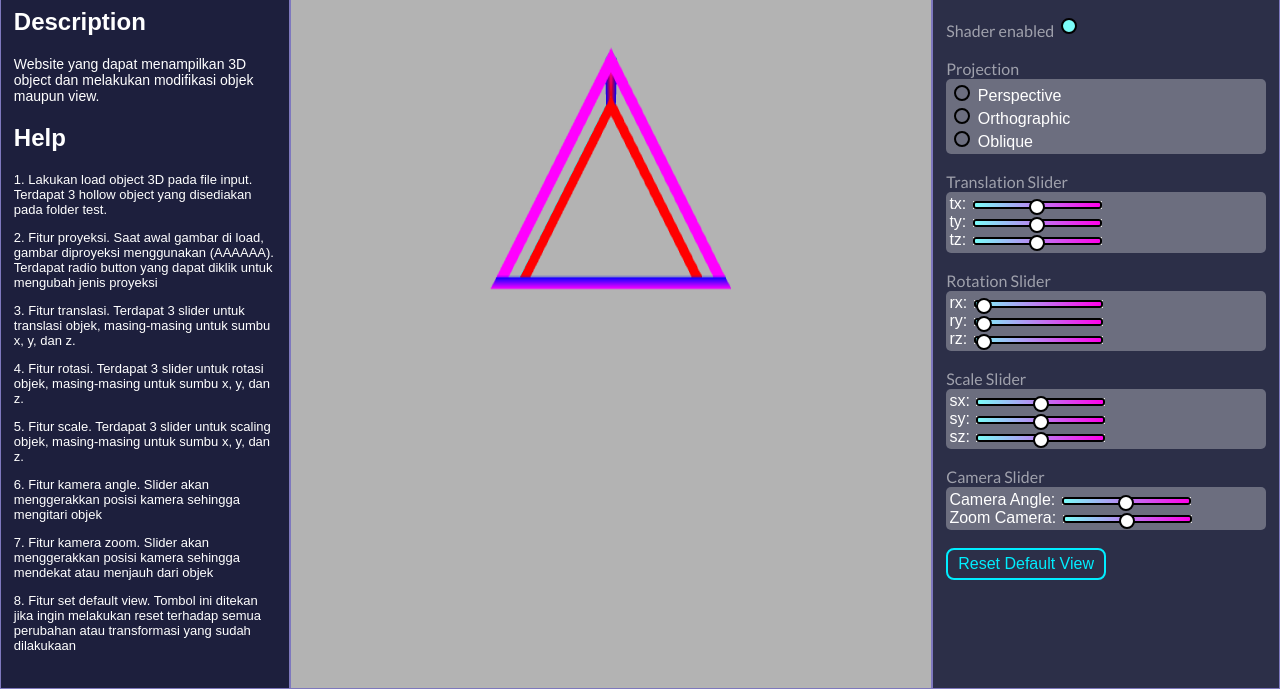
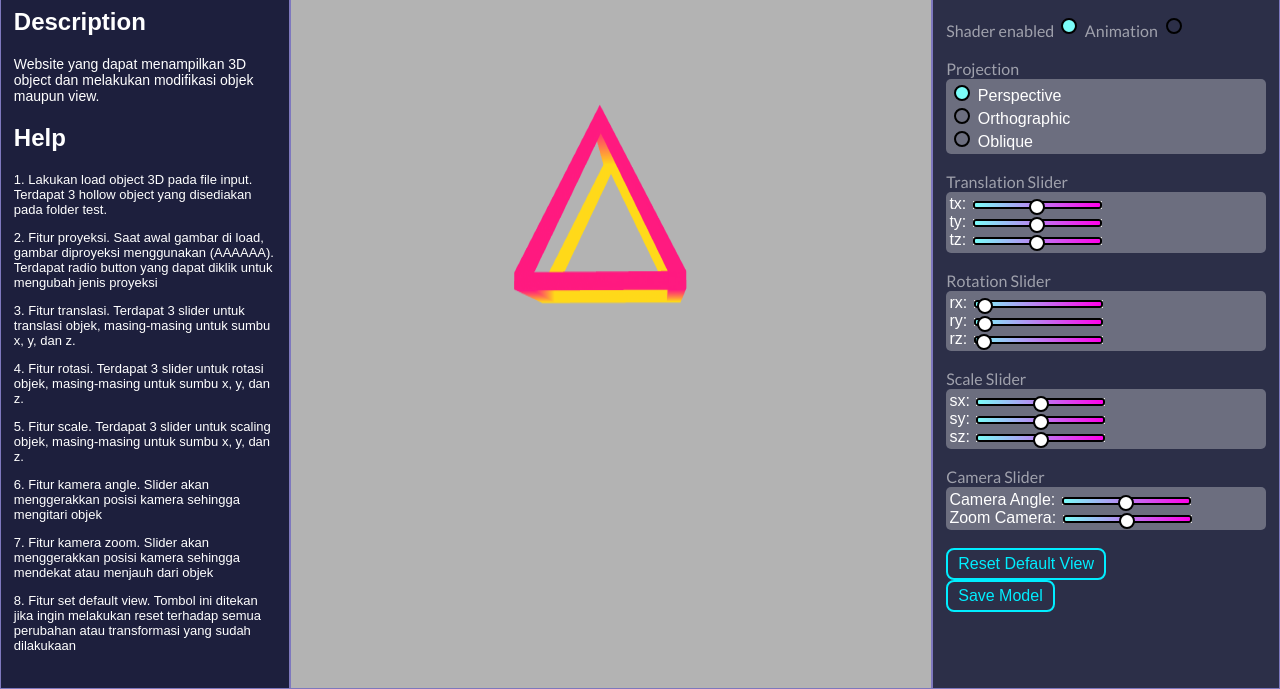
Before and after one commit to SurTan02/IF3260_Tugas2_K02_G17, a plain HTML site: page src/index.html in a window 1280 px wide. Shown: the part 111-800 px from the top of the page. Drawn offline with Linux system fonts and the light colour scheme; animation ran at ten frames a second; a web font is replaced by a local one.

Commit message:
feat: add animation + perspective + saveObject

```diff
--- a/src/index.html
+++ b/src/index.html
@@ -37,7 +37,7 @@
 
                 </div>
 			</div>
-            <canvas id="canvas" width="640px" height="480px"></canvas>
+            <canvas id="canvas" width="1280px" height="720px"></canvas>
 			<!-- <canvas id="canvas"></canvas> -->
 			<div class="pane">
                 <h2 style="text-align: center; border-bottom: 1px solid #7e78be;">
@@ -48,23 +48,25 @@
                 <div>
 					<label for="shader-state" class="control-label">Shader enabled </label>
 					<input type="checkbox" name="shader-state" id="shader-state" checked>
+					<label for="animation-state" class="control-label">Animation</label>
+					<input type="checkbox" name="animation-state" id="animation-state">
 				</div>
                 <br>
 				<div style="padding-bottom:0">
 					<span class="control-label">Projection</span>
-					<form class ="input-container">
+					<form class ="input-container" id="projection-option">
                         <label>
-                          <input type="radio" name="option" value="option1">
+                          <input type="radio" name="projection-option" value="perspective" checked>
                           Perspective
                         </label>
                         <br>
                         <label>
-                          <input type="radio" name="option" value="option2">
+                          <input type="radio" name="projection-option" value="orthographic">
                           Orthographic
                         </label>
                         <br>
                         <label>
-                          <input type="radio" name="option" value="option3">
+                          <input type="radio" name="projection-option" value="oblique">
                           Oblique
                         </label>
                       </form>
@@ -116,7 +118,8 @@
 
                     </div>
 				</div>
-                <br><input type="button" class="resetbutton" id="resetbutton" name="resetbutton" value="Reset Default View" >
+                    <br><input type="button" class="resetbutton" id="resetbutton" name="resetbutton" value="Reset Default View" >
+                    <br><input type="button" class="savebutton" id="savebutton" name="savebutton" value="Save Model" >
                 <div>
 
                 </div>
--- a/src/js/draw.js
+++ b/src/js/draw.js
@@ -1,65 +1,289 @@
-const jsonObj = {
-	vertices: [
+const DUMMY = {
+	"vertices": [
+		// TITIK PUNCAK // 0
 		0, 2, 0,
 
-		-1.0, 0, 0, -0.9, 0, 0, 0, 1.8, 0, 1.0, 0, 0, 0.9, 0, 0,
+		// BACK
+		-1, 0, 0,  // {1}
+		-0.8, 0, 0, // {2}
+		0, 1.7, 0,    // {3}
+		1, 0, 0,  // {4}
+		0.8, 0, 0, // {5}
 
-		1.0, 0, 0.1, 0, 2, 0.1,
+		// LEFT - FRONT
+		1, 0, 0.15, // {6}
+		0, 2, 0.15, // {7}
 
-		0, 1.8, 0, 0, 1.8, 2, 0, 2, 2,
+		// BAR ATAS {8-10}
+		0, 1.85, 0,
+		0, 1.85, 2,
+		0, 2, 2,
 
-		-1.0, 0, 2, -0.9, 0, 2, 0, 1.8, 2, 1.0, 0, 2, 0.9, 0, 2,
+		// FRONT
+		-1, 0, 2,  // {11}
+		-0.8, 0, 2, // {12}
+		0, 1.7, 2,  // {13}
+		1, 0, 2,  // {14}
+		0.8, 0, 2, // {15}
 
-		1.0, 0, 2, 0, 2, 2,
+		// LEFT - BACK
+		1, 0, 1.85, // {16}
+		0, 2, 1.85, // {17}
 
-		-1.0, 0, 0.1, 0, 2, 0.1,
+		// RIGHT - FRONT
+		-1, 0, 0.15, // {18}
+		0, 2, 0.15, // {19} == 7
 
-		-1.0, 0, 2, -1.0, 0, 2,
+		// RIGHT - BACK
+		-1, 0, 1.85, // {20}
+		-1, 0, 2, // {21}
 
-		-0.9, 0, 2, 0.9, 0, 2,
+		// FLOOR
+		-0.8, 0.2, 2, //22
+		0.8, 0.2, 2,  //23
 
-		-0.95, 0.1, 0, 0.95, 0.1, 0, -0.95, 0.1, 2, 0.95, 0.1, 2,
+		// FLOOR TAMBAHAN
+		-0.8, -0.2, 0.15,  // {24}
+		0.8, -0.2, 0.15, // {25}
+		-0.8, -0.2, 1.85,  // {26}
+		0.8, -0.2, 1.85, // {27}
 
-		-0.05, 1.9, 0, 0.05, 1.9, 0, -0.05, 1.9, 2, 0.05, 1.9, 2,
-	],
-	indices: [
-		1, 2, 3, 1, 3, 0, 4, 5, 3, 4, 3, 0,
+		// TOP L - R
+		-0.1, 1.8, 0, // {28}
+		0.1, 1.8, 0, // {29}
+		-0.1, 1.8, 2, // {30}
+		0.1, 1.8, 2, // {31}
 
-		4, 6, 7, 4, 7, 0,
+		// FLOOR DEPAN - BOTTOM
+		-1, -0.2, 2,    //32
+		1, -0.2, 1.85, // 33
+		1, -0.2, 2, // 34
+		-1, -0.2, 1.85, //35
 
-		14, 16, 17, 14, 17, 10,
+		-0.8, 0, 1.85, // {36}
+		0, 1.7, 1.85,    // {37}
+		0.8, 0, 1.85, // {38}
 
-		0, 9, 8, 10, 9, 0, 0, 29, 31, 0, 31, 10, 0, 10, 30, 0, 30, 28,
+		// RUSUK BELAKANG - FRONT
+		-1, 0, 0.15,  // 39 == 18
+		-0.8, 0, 0.15, // 40
+		0, 1.7, 0.15,    // 41
+		1, 0, 0.15,  // 42 == 6
+		0.8, 0, 0.15, // 43
 
-		11, 12, 13, 11, 13, 10, 14, 15, 13, 14, 13, 10,
+		// FLOOR BELAKANG - BOTTOM
+		-1, -0.2, 0,    //44
+		1, -0.2, 0.15, // 45
+		1, -0.2, 0, // 46
+		-1, -0.2, 0.15, //47
 
-		0, 1, 18, 0, 18, 19,
-
-		10, 17, 20, 10, 20, 21,
-
-		1, 22, 2, 1, 11, 22,
-
-		4, 5, 23, 4, 23, 14,
-
-		20, 11, 16, 11, 14, 16,
-
-		1, 18, 4, 4, 18, 6,
-
-		1, 4, 24, 25, 24, 4, 4, 14, 25, 25, 14, 27, 1, 24, 11, 11, 24, 26, 14, 26,
-		27, 11, 26, 14,
+		// FLOOR DEPAN - UP
+		-0.1, 1.8, 0.15, // {48}
+		0.1, 1.8, 0.15, // {49}
+		-0.1, 1.8, 1.85, // {50}
+		0.1, 1.8, 1.85, // {51}
 	],
 
-	color: [
-		1, 0, 0, 1, 0, 0, 1, 0, 0, 1, 0, 0, 1, 0, 0, 1, 0, 0, 1, 0, 0, 1, 0, 0, 1,
-		0, 1, 1, 0, 1, 1, 0, 1, 1, 0, 1, 1, 0, 1, 1, 0, 1, 1, 0, 1, 1, 0, 1, 0, 1,
-		1, 0, 1, 1, 0, 1, 1, 0, 1, 1, 0, 1, 1, 0, 1, 1, 0, 1, 1, 0, 1, 1, 0, 0, 1,
-		0, 0, 1, 0, 0, 1, 0, 0, 1, 0, 0, 1, 0, 0, 1, 0, 0, 1, 0, 0, 1,
+	 "indices" : [
+		// RUSUK DEPAN - FRONT(L-R)
+		11, 12, 13,
+		11, 13, 10,
+		14, 13, 15,
+		14, 10, 13,
+
+		// RUSUK DEPAN - BACK(L - R)
+		20, 17, 37,
+		20, 37, 36,
+		38, 37, 16,
+		16, 37, 17,
+
+		// // RUSUK DEPAN - RIGHT
+		14, 16, 17,
+		14, 17, 10,
+		13, 37, 38,
+		13, 38, 15,
+
+		// // // RUSUK DEPAN - LEFT
+		10, 17 , 20,
+		10, 20 , 11,
+		37, 13, 36,
+		13, 12, 36,
+
+		// // // RUSUK BELAKANG - FRONT
+		7, 18, 41,
+		41, 18, 40,
+		41, 43, 6,
+		7, 41, 6,
+
+		// // // RUSUK BELAKANG - BACK
+		1, 3, 2,
+		1, 0, 3,
+		4, 5, 3,
+		4, 3, 0,
+
+		// // // RUSUK BELAKANG - RIGHT
+		4, 7, 6,
+		4, 0, 7,
+		3, 5, 43,
+		41, 3, 43,
+
+		// // // RUSUK BELAKANG - LEFT
+		0, 1, 18,
+		0, 18, 7,
+		3, 41, 2,
+		41, 40, 2,
+
+
+		// // // BAR ATAS
+		0, 31, 29,
+		0, 10, 31,
+		0, 30, 10,
+		0, 28, 30,
+		50, 48, 49,
+		49, 51, 50,
+
+		// // // FLOOR DEPAN - BOTTOM
+		32, 35, 34,
+		35, 33, 34,
+
+		// // FLOOR DEPAN - UP
+		12, 36, 38,
+		12, 38, 15,
+
+		// // FLOOR DEPAN - FRONT
+		11, 32, 34,
+		11, 34, 14,
+
+		// // FLOOR DEPAN - BACK
+		26, 36, 27,
+		36, 38, 27,
+
+		// // FLOOR BELAKANG - UP
+		2, 40, 43,
+		2, 43, 5,
+
+		// FLOOR BELAKANG - BOTTOM
+		47, 44, 45,
+		44, 46, 45,
+
+		// // FLOOR BELAKANG - BACK
+		1, 46, 44,
+		1, 4, 46,
+
+		// // FLOOR BELAKANG - FRONT
+		40, 24, 25,
+		40, 25, 43,
+
+		// // FLOOR KIRI - L - R - B - U
+		1, 44, 32,
+		1, 32, 11,
+
+		36, 40, 24,
+		36, 26, 24,
+
+		47, 24, 26,
+		47, 26, 35,
+
+		18, 20, 36,
+		18, 36, 40,
+
+		// // FLOOR KANAN - L - R - B - U
+		43, 25, 27,
+		43, 27, 38,
+
+		34, 46, 14,
+		46, 4, 14,
+
+		27, 25, 45,
+		45, 33, 27,
+
+		43, 38, 16,
+		43, 16, 6,
    ],
-};
 
-main(jsonObj);
+	"color" : [
+	  1, 0.85, 0.1,
+	  1, 0.85, 0.1,
+	  1, 0.85, 0.1,
+	  1, 0.85, 0.1,
+	  1, 0.85, 0.1,
+
+	  1, 0.85, 0.1,
+	  1, 0.85, 0.1,  //6
+	  1, 0.85, 0.1,  //7
+	  1, 0.85, 0.1,
+	  1, 0.85, 0.1,
+
+	  1, 0.1, 0.5,  //10
+	  1, 0.1, 0.5,  //11
+	  1, 0.1, 0.5,
+	  1, 0.1, 0.5,
+	  1, 0.1, 0.5,  //14
+
+	  1, 0.1, 0.5,
+	  1, 0.1, 0.5,  //16
+	  1, 0.1, 0.5,  //17
+	  1, 0.85, 0.1,  //18
+	  1, 0.85, 0.1,
+
+	  1, 0.1, 0.5,  //20
+	  1, 0.1, 0.5,  //21
+	  1, 0.85, 0.1,
+	  1, 0.85, 0.1,
+	  1, 0.85, 0.1,
+
+	  1, 0.85, 0.1,  //25 = merah
+	  1, 0.1, 0.5,
+	  1, 0.1, 0.5,  //27 = merah
+	  1, 0.85, 0.1, //28
+	  1, 0.85, 0.1, //29
+
+	  1, 0.1, 0.5, //30
+	  1, 0.1, 0.5, //31
+
+	  1, 0.1, 0.5,
+	  1, 0.1, 0.5,
+	  1, 0.1, 0.5,
+	  1, 0.1, 0.5,
+	  1, 0.1, 0.5,   //36
+	  1, 0.1, 0.5,
+	  1, 0.1, 0.5,  //38
+	  1, 0.85, 0.1,
+
+	  1, 0.85, 0.1,  //40
+	  1, 0.85, 0.1,
+	  1, 0.85, 0.1,
+	  1, 0.85, 0.1,
+	  1, 0.85, 0.1, //44
+	  1, 0.85, 0.1, //45
+	  1, 0.85, 0.1,
+	  1, 0.85, 0.1, //47
+	  1, 0.85, 0.1,
+
+	  1, 0.85, 0.1,
+	  1, 0.1, 0.5,
+
+	  1, 0.1, 0.5
+	]
+  }
+
+main(DUMMY);
+var tes = false;
 
 function main(jsonObj) {
+	// GATAU KALAU DI SCRIPT SLIDENRYA GA SESUAI, JADI LETAK DISINi
+	slider_tx.value = tx;
+	slider_ty.value = ty;
+	slider_ty.value = ty;
+	slider_sx.value = sx;
+	slider_sy.value = sy;
+	slider_sz.value = sz;
+	slider_rx.value = rx;
+	slider_ry.value = ry;
+	slider_rz.value = rz;
+	slider_yc.value = yc;
+	slider_zc.value = zc;
+
 	const canvas = document.getElementById("canvas");
 	const gl = canvas.getContext("webgl");
 	// Define the vertex and fragment shaders
@@ -76,8 +300,8 @@ function main(jsonObj) {
 	varying lowp vec4 vColor;
 
 	void main() {
-      vec4 worldPos = uModelViewMatrix * aVertexPosition;
-      gl_Position = uProjectionMatrix * worldPos;
+		vec4 newModelViewMatrix = uModelViewMatrix * aVertexPosition;
+		gl_Position = uProjectionMatrix * newModelViewMatrix;
 		vColor = aVertexColor;
 	}
 
@@ -92,23 +316,6 @@ function main(jsonObj) {
 
 	const program = initShaders(gl, vertexShaderSource, fragmentShaderSource);
 
-	// Set up the camera -> TAR GANTI BUATAN KITA
-	const camera = {
-		fieldOfView: (45 * Math.PI) / 180, // in radians
-		aspectRatio: canvas.clientWidth / canvas.clientHeight,
-		nearClipPlane: 0.1,
-		farClipPlane: 100.0,
-	};
-
-	// LOAD OBJECT
-	const model = loadObject(
-		gl,
-		jsonObj.vertices,
-		jsonObj.indices,
-		jsonObj.color
-	);
-
-	const { mat4 } = glMatrix;
 	// Draw the scene
 	requestAnimationFrame(render);
 
@@ -120,65 +327,62 @@ function main(jsonObj) {
 		gl.depthFunc(gl.LEQUAL);
 		gl.clear(gl.COLOR_BUFFER_BIT | gl.DEPTH_BUFFER_BIT);
 
-		// PROJECTION -> TAR GANTI BUATAN KITA
-		var projectionMatrix = m4();
+		// PROJECTION
+		var projectionMatrix = getProjection(projection_opt.value)
 
-		// PERSPECTIVE -> ganti punya kita
-		mat4.perspective(
-			projectionMatrix,
-			camera.fieldOfView,
-			camera.aspectRatio,
-			camera.nearClipPlane,
-			camera.farClipPlane
-		);
-
-		// ORTHO
-		// projectionMatrix = orthographic(
-		// 	-5,
-		// 	5,
-		// 	-5,
-		// 	5,
-		// 	camera.nearClipPlane,
-		// 	camera.farClipPlane
-		// );
-
-		// OBLIQUE
-
-		// CAMERA POSITION
-		mat4.translate(projectionMatrix, projectionMatrix, [0, 0, -10]);
-
-		drawObject(gl, program, model, projectionMatrix);
+		const translateMatrix = [
+			1, 0, 0, 0,
+			0, 1, 0, 0,
+			0, 0, 1, 0,
+			0, 0, -10, 1
+		];
+		projectionMatrix = multiply(translateMatrix, projectionMatrix)
+		drawObject(gl, program, jsonObj, projectionMatrix);
 		requestAnimationFrame(render);
 	}
 }
 
-function drawObject(gl, program, model, projectionMatrix) {
+function drawObject(gl, program, jsonObj, projectionMatrix) {
 	gl.useProgram(program);
 
-	var modelViewMatrix = m4();
+	// LOAD OBJECT
+	const model = loadObject(
+		gl,
+		jsonObj.vertices,
+		jsonObj.indices,
+		jsonObj.color
+		);
 
+	var modelViewMatrix = jsonObj.modelViewMatrix? jsonObj.modelViewMatrix : m4();
 	// CAMERA ANGLE
 	projectionMatrix = rotationY(projectionMatrix, yc);
 
 	// CAMERA ZOOM
 	modelViewMatrix = scale(modelViewMatrix, zc, zc, zc);
 
-	// Rotasi
+	// ROTASI
 	var cameraMatrix = m4();
-	cameraMatrix = xRotate(cameraMatrix, rx);
-	cameraMatrix = yRotate(cameraMatrix, ry);
-	cameraMatrix = zRotate(cameraMatrix, rz);
+	cameraMatrix = xRotate(cameraMatrix, rx/180 * Math.PI);
+	cameraMatrix = yRotate(cameraMatrix, ry/180 * Math.PI);
+	cameraMatrix = zRotate(cameraMatrix, rz/180 * Math.PI);
 
 	var viewMatrix = inverse(cameraMatrix);
 
+	// ANIMASI
+	if(animation_check.checked){
+		rx >= 360 ? rx = 0 : rx += 0.5
+		slider_rx.value = rx;
+	}
+
 	// SCALING
 	modelViewMatrix = scale(modelViewMatrix, sx, sy, sz);
-
 	modelViewMatrix = multiply(modelViewMatrix, viewMatrix);
 
 	// TRANSLASI
 	modelViewMatrix = translate(modelViewMatrix, tx, ty, tz);
 
+	// SAVE BUTTON
+	save_btn.onclick = () => saveObjectfunction(jsonObj, modelViewMatrix)
 	{
 		const vertexPosition = gl.getAttribLocation(program, "aVertexPosition");
 		gl.bindBuffer(gl.ARRAY_BUFFER, model.position);
@@ -265,3 +469,15 @@ function loadObject(gl, vertices, indices, color) {
 		ilength: indices.length,
 	};
 }
+
+function saveObjectfunction (jsonObj, modelViewMatrix) {
+
+	var newJson = JSON.stringify({...jsonObj, "modelViewMatrix": modelViewMatrix})
+	const blob = new Blob([newJson], {type: 'application/json'});
+  	const url = URL.createObjectURL(blob);
+  	const link = document.createElement('a');
+  	link.href = url;
+  	link.download = 'objects.json';
+  	link.click();
+  	URL.revokeObjectURL(url);
+}
--- a/src/js/script.js
+++ b/src/js/script.js
@@ -12,30 +12,21 @@ const slider_zc = document.getElementById("zoomCamera");
 
 const loader = document.getElementById("load");
 const resetCamera = document.getElementById("resetbutton");
+const save_btn = document.getElementById("savebutton");
+const projection_opt = document.getElementById("projection-option");
+const animation_check = document.getElementById("animation-state");
 
 var tx = 0;
 var ty = 0;
 var tz = 0;
-var rx = 0;
-var ry = 0;
+var rx = 5.78;
+var ry = 3.8;
 var rz = 0;
 var sx = 1;
 var sy = 1;
 var sz = 1;
 var yc = 0;
 var zc = 1;
-
-slider_tx.value = tx;
-slider_ty.value = ty;
-slider_ty.value = ty;
-slider_sx.value = sx;
-slider_sy.value = sy;
-slider_sz.value = sz;
-slider_rx.value = rx;
-slider_ry.value = ry;
-slider_rz.value = rz;
-slider_yc.value = yc;
-slider_zc.value = zc;
 
 slider_tx.oninput = function () {
 	tx = this.value;
@@ -50,15 +41,15 @@ slider_tz.oninput = function () {
 };
 
 slider_rx.oninput = function () {
-	rx = (this.value / 180) * Math.PI;
+	rx = this.value
 };
 
 slider_ry.oninput = function () {
-	ry = (this.value / 180) * Math.PI;
+	ry = this.value
 };
 
 slider_rz.oninput = function () {
-	rz = (this.value / 180) * Math.PI;
+	rz =  this.value
 };
 
 slider_sx.oninput = function () {
@@ -120,3 +111,8 @@ resetCamera.onclick = function (e) {
 	slider_yc.value = yc;
 	slider_zc.value = zc;
 };
+
+projection_opt.onchange = function(){
+	const selectedProjection = document.querySelector('input[name="projection-option"]:checked').value;
+	this.value = selectedProjection
+}
--- a/src/js/utils.js
+++ b/src/js/utils.js
@@ -24,6 +24,51 @@ const orthographic = (left, right, bottom, top, near, far) => {
 		1,
 	];
 };
+
+const perspective = (angle, aspect, zMin, zMax) => {
+	// angle = 45
+	// (45 * Math.PI) / 180,
+	var top = Math.tan((angle) * Math.PI/360);
+	var right = top * aspect;
+	return [
+	   1/right, 0 , 0, 0,
+	   0, 1/top, 0, 0,
+	   0, 0, (zMax+zMin)/(zMin-zMax), -1,
+	   0, 0, (2*zMax*zMin)/(zMin-zMax), 0
+	   ];
+}
+
+const getProjection = (type) => {
+	const camera = {
+		fieldOfView: 60,
+		aspectRatio: canvas.clientWidth / canvas.clientHeight,
+		nearClipPlane: 1,
+		farClipPlane: 100.0,
+	};
+	projectionMatrix = m4()
+	switch(type) {
+		case "oblique":
+			break;
+		case "orthographic":
+			projectionMatrix = orthographic(
+				-5,
+				5,
+				-5,
+				5,
+				camera.nearClipPlane,
+				camera.farClipPlane
+				);
+			break;
+		default:
+			projectionMatrix = perspective(
+				camera.fieldOfView,
+				camera.aspectRatio,
+				camera.nearClipPlane,
+				camera.farClipPlane
+			);
+	}
+	return projectionMatrix
+}
 
 const multiply = (a, b) => {
 	let res = new Array(16).fill(0);
@@ -118,45 +163,50 @@ const rotationZ = (n, a) => {
 };
 
 const translate = (m, tx, ty, tz) => {
-	const translateMatrix = [1, 0, 0, 0, 0, 1, 0, 0, 0, 0, 1, 0, tx, ty, tz, 1];
+	const translateMatrix = [
+		1, 0, 0, 0,
+		0, 1, 0, 0,
+		0, 0, 1, 0,
+		tx, ty, tz, 1
+	];
 	var res = multiply(m, translateMatrix);
 	return res;
 };
 
-function xRotation(angleInRadians) {
+const xRotation = (angleInRadians) => {
 	var c = Math.cos(angleInRadians);
 	var s = Math.sin(angleInRadians);
 
 	return [1, 0, 0, 0, 0, c, s, 0, 0, -s, c, 0, 0, 0, 0, 1];
 }
 
-function yRotation(angleInRadians) {
+const yRotation = (angleInRadians) => {
 	var c = Math.cos(angleInRadians);
 	var s = Math.sin(angleInRadians);
 
 	return [c, 0, -s, 0, 0, 1, 0, 0, s, 0, c, 0, 0, 0, 0, 1];
 }
 
-function zRotation(angleInRadians) {
+const zRotation = (angleInRadians) => {
 	var c = Math.cos(angleInRadians);
 	var s = Math.sin(angleInRadians);
 
 	return [c, s, 0, 0, -s, c, 0, 0, 0, 0, 1, 0, 0, 0, 0, 1];
 }
 
-function xRotate(m, angleInRadians) {
+const xRotate = (m, angleInRadians) => {
 	return multiply(m, xRotation(angleInRadians));
 }
 
-function yRotate(m, angleInRadians) {
+const yRotate = (m, angleInRadians) => {
 	return multiply(m, yRotation(angleInRadians));
 }
 
-function zRotate(m, angleInRadians) {
+const zRotate = (m, angleInRadians) => {
 	return multiply(m, zRotation(angleInRadians));
 }
 
-function inverse(m) {
+const inverse = (m) => {
 	var m00 = m[0 * 4 + 0];
 	var m01 = m[0 * 4 + 1];
 	var m02 = m[0 * 4 + 2];
```
Lines whose indentation alone changed are shown as unchanged.
